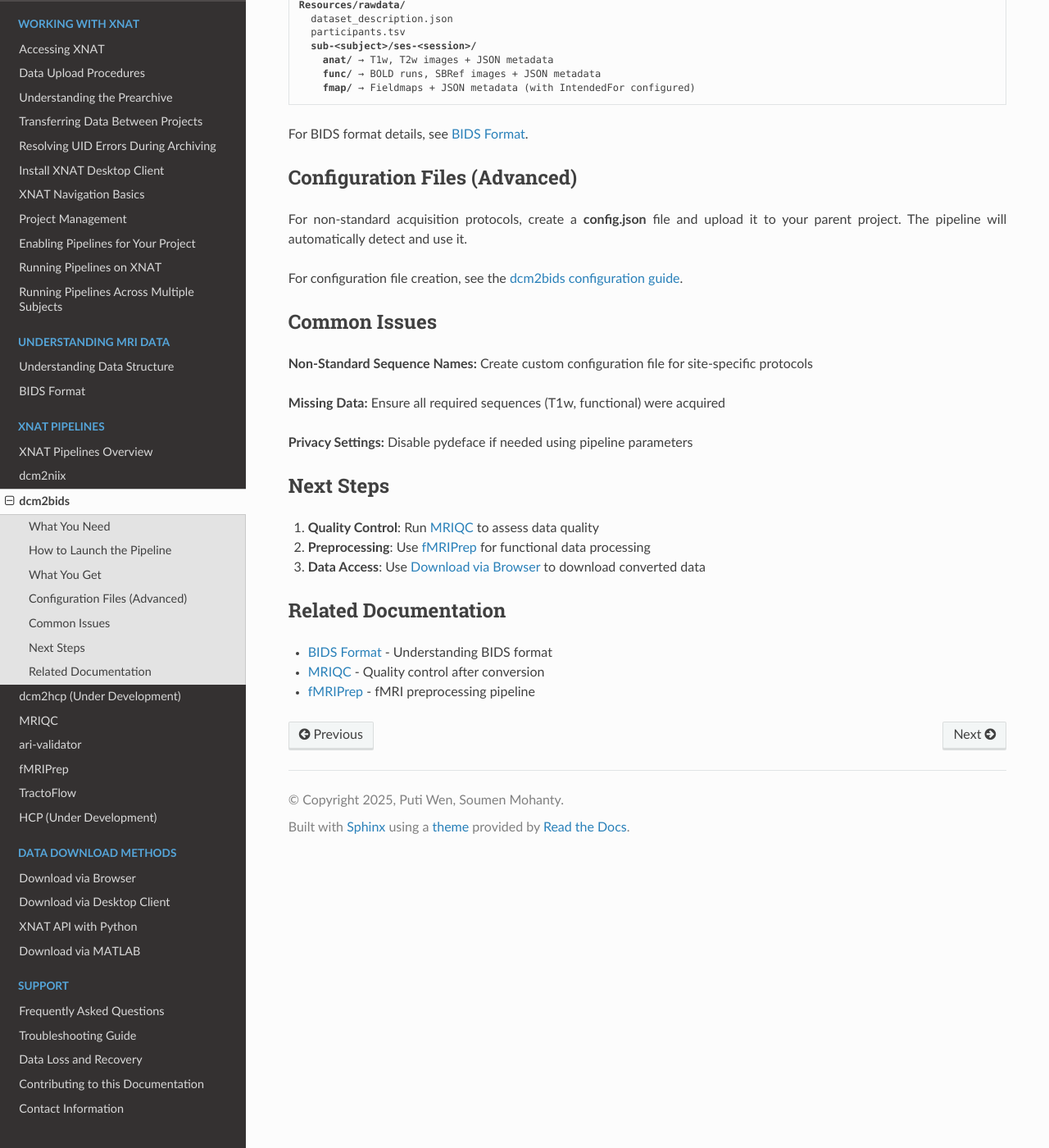
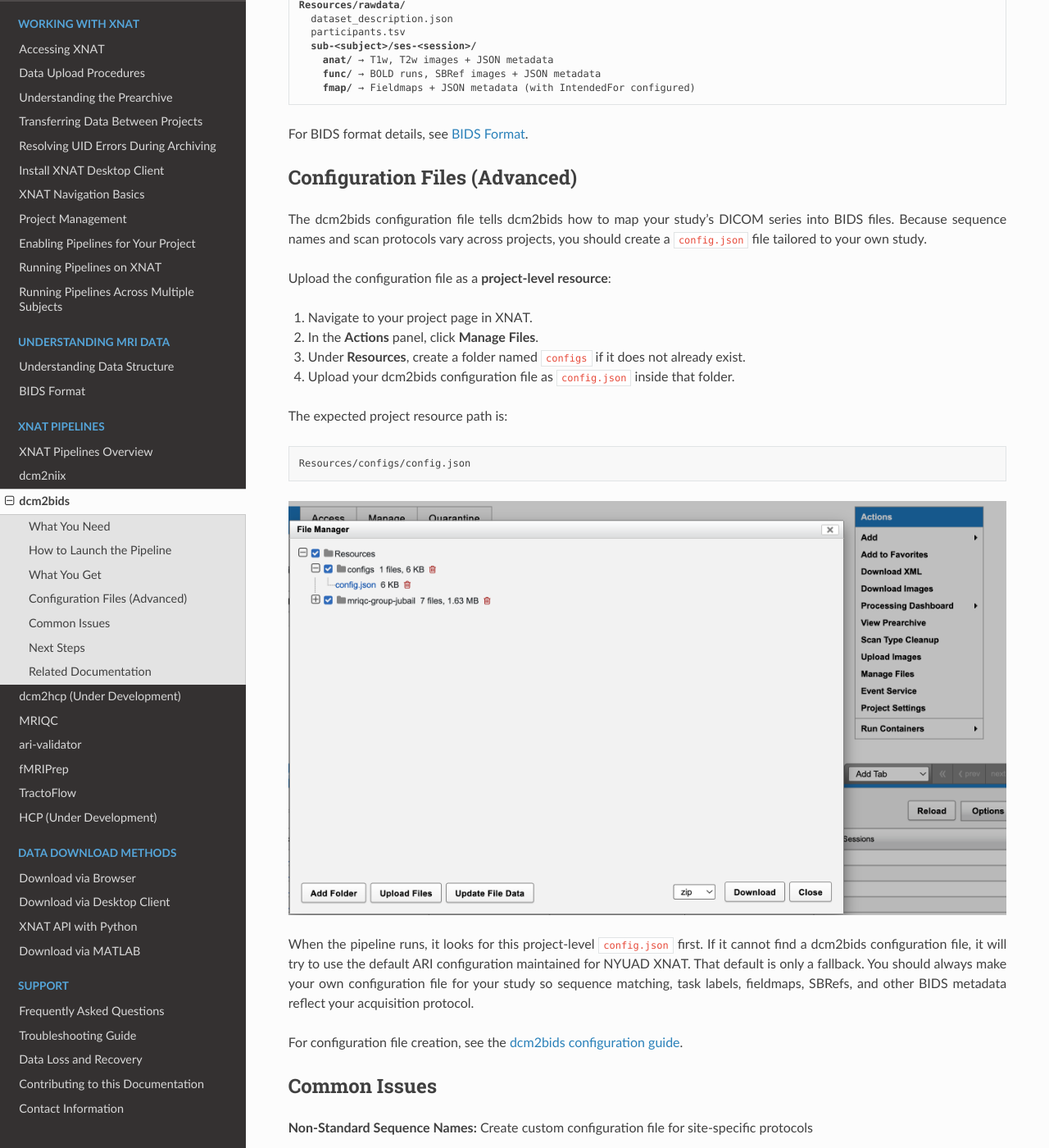
Before and after one commit to BioMedicalImaging-Core-NYUAD/xnat-docs, a Sphinx documentation site: the page built from docs/source/processing_pipelines/dcm2bids.rst, in a window 1280 px wide and 1400 px high, scrolled down 1171 px. Shown: the whole window at 82% size. Built offline with Sphinx 7.4.7 and the Read the Docs theme 3.1.0, drawn with Linux system fonts in a browser that asks for light colours.

```diff
--- a/docs/source/processing_pipelines/dcm2bids.rst
+++ b/docs/source/processing_pipelines/dcm2bids.rst
@@ -56,7 +56,32 @@ For BIDS format details, see :doc:`../understanding_data/bids`.
 Configuration Files (Advanced)
 ------------------------------
 
-For non-standard acquisition protocols, create a **config.json** file and upload it to your parent project. The pipeline will automatically detect and use it.
+The dcm2bids configuration file tells dcm2bids how to map your study's DICOM series
+into BIDS files. Because sequence names and scan protocols vary across projects, you
+should create a ``config.json`` file tailored to your own study.
+
+Upload the configuration file as a **project-level resource**:
+
+1. Navigate to your project page in XNAT.
+2. In the **Actions** panel, click **Manage Files**.
+3. Under **Resources**, create a folder named ``configs`` if it does not already exist.
+4. Upload your dcm2bids configuration file as ``config.json`` inside that folder.
+
+The expected project resource path is:
+
+.. code-block:: text
+
+   Resources/configs/config.json
+
+.. image:: ../_static/dcm2bids_config_file_manager.png
+   :alt: XNAT File Manager showing a project Resources configs folder containing config.json
+   :width: 900px
+
+When the pipeline runs, it looks for this project-level ``config.json`` first. If it
+cannot find a dcm2bids configuration file, it will try to use the default ARI
+configuration maintained for NYUAD XNAT. That default is only a fallback. You should
+always make your own configuration file for your study so sequence matching, task
+labels, fieldmaps, SBRefs, and other BIDS metadata reflect your acquisition protocol.
 
 For configuration file creation, see the `dcm2bids configuration guide <https://unfmontreal.github.io/Dcm2Bids/3.2.0/how-to/create-config-file/>`_.
 
```
Also changed, not shown: docs/source/processing_pipelines/fmriprep.rst (+10 -3 lines), docs/source/_static/dcm2bids_config_file_manager.png (added).
